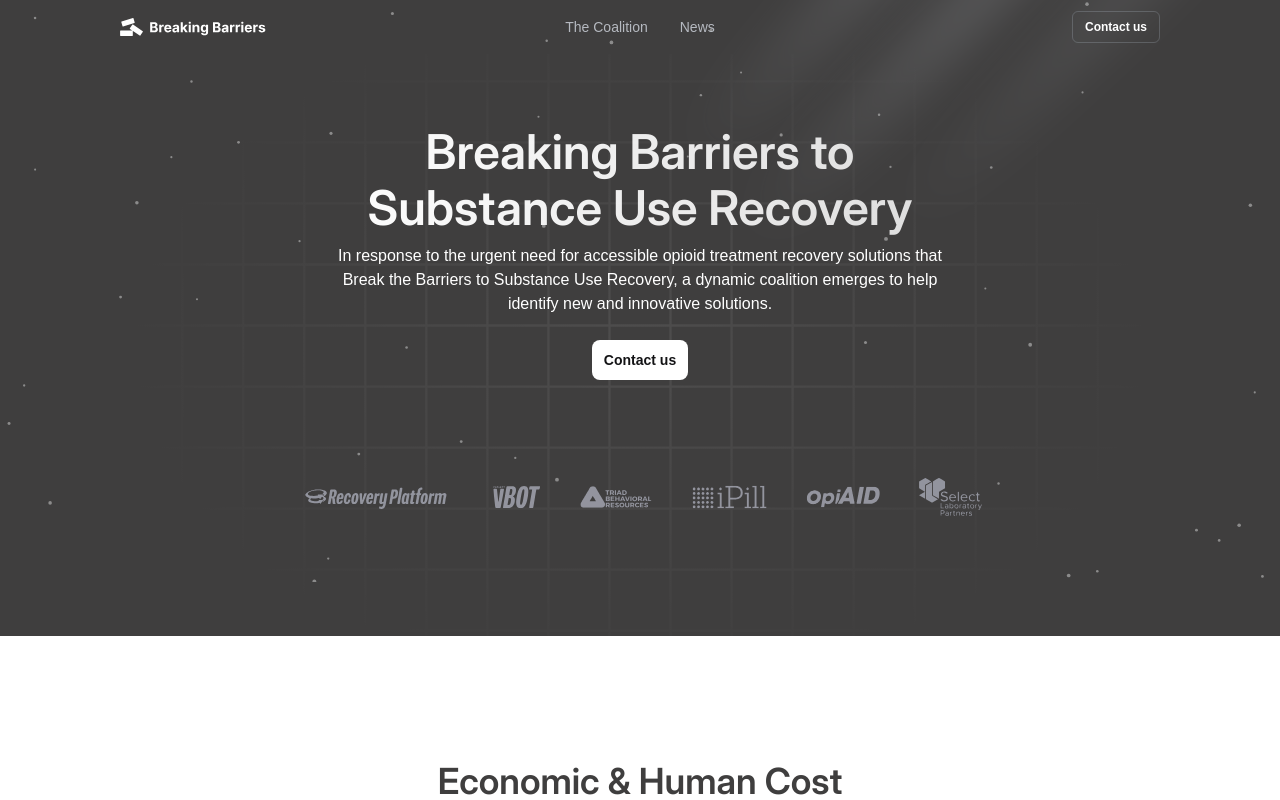
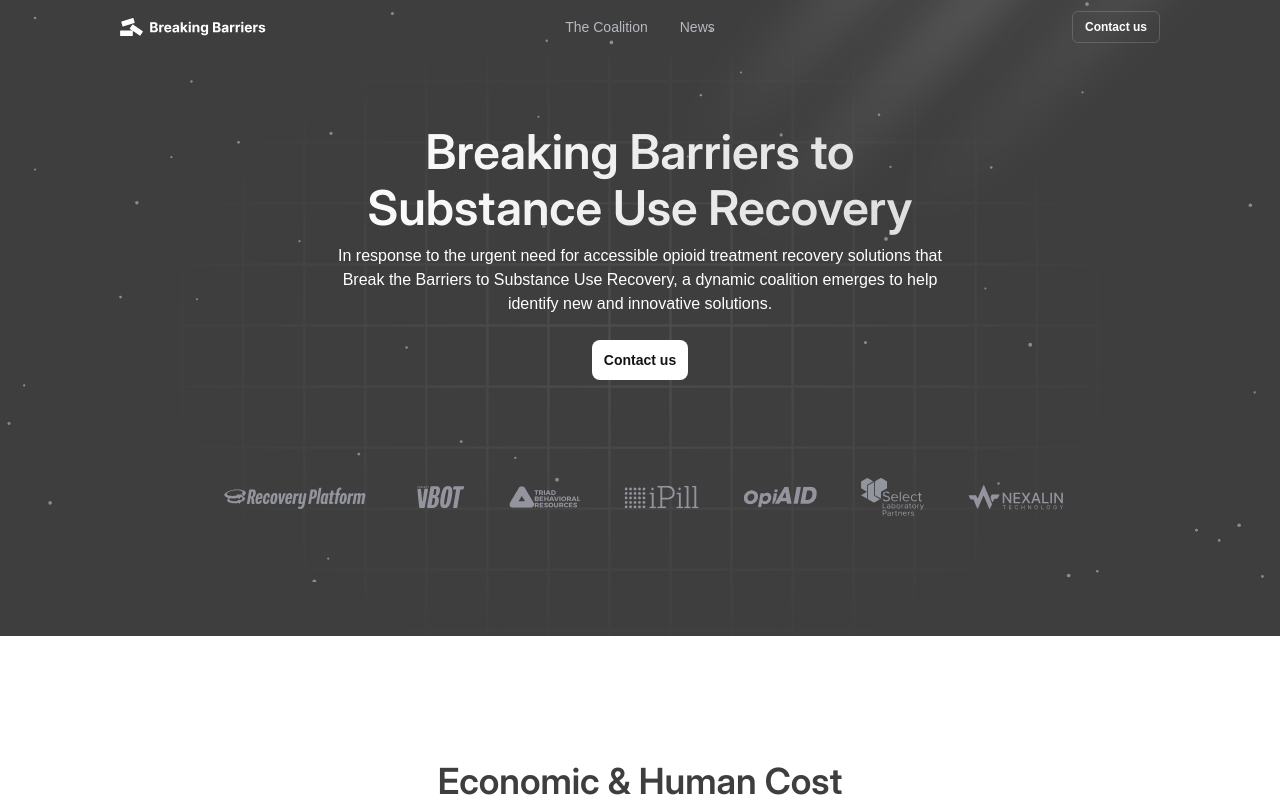
Before and after one commit to peter-sidejar/bbsur-web, a Next.js app: page / in a window 1280 px wide. Shown: the top 800 px of the page. Built offline with nearby package versions, Linux system fonts and the light colour scheme; a web font is replaced by a local one.

Commit message:
Update nexalin logo

```diff
--- a/src/components/home/Hero.tsx
+++ b/src/components/home/Hero.tsx
@@ -42,6 +42,12 @@ const partners = [
     width: 63,
     height: 38,
     alt: 'SelectLabratory',
+  },
+  {
+    src: '/partners/white/nexalin.svg',
+    width: 95,
+    height: 26,
+    alt: 'Nexalin',
   },
 ];
 
@@ -97,7 +103,7 @@ const Hero = () => {
           </Button>
         </NextLink>
 
-        <ul className='relative mt-8 md:mt-[97px] gap-4 md:gap-9 justify-start md:justify-between flex flex-wrap lg:w-[684px]'>
+        <ul className='relative mt-8 md:mt-[97px] gap-4 md:gap-9 justify-start md:justify-between flex flex-wrap lg:w-[846px]'>
           {partners.map((partner, index) => (
             <Image
               className='shrink-0'
```
Also changed, not shown: public/partners/black/Nexalin.svg, public/partners/white/nexalin.svg (added).
